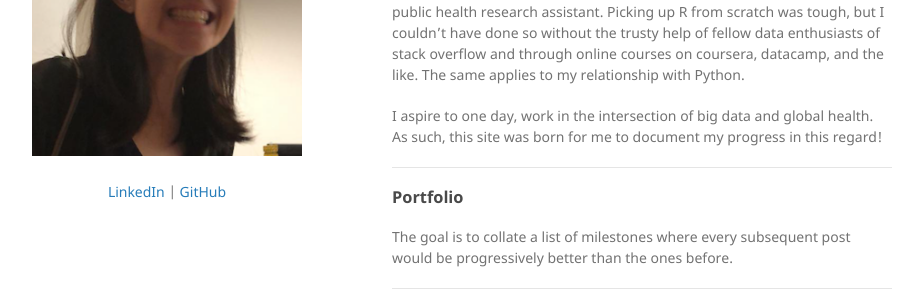
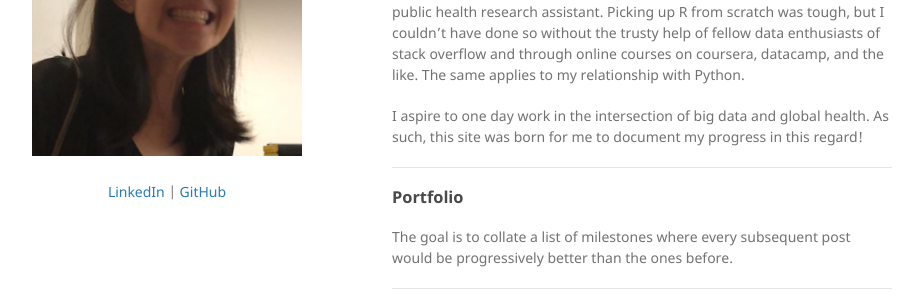
Before and after one commit to ashleythy/ashleythy.github.io, a Jekyll site: the page built from index.md, in a window 1280 px wide. Shown: the part 240-540 px from the top of the page, without its empty margins (178-1101 px from the left). Built offline with Jekyll 4.4.1, drawn with Linux system fonts in a browser that asks for light colours; our own code applies the rules of GitHub Pages for plain Markdown files.

```diff
--- a/index.md
+++ b/index.md
@@ -7,7 +7,7 @@ My academic background, however, lies within the biomedical and social sciences,
 
 My first programming language was R, back in 2018 when I worked as a public health research assistant. Picking up R from scratch was tough, but I couldn’t have done so without the trusty help of fellow data enthusiasts of stack overflow and through online courses on coursera, datacamp, and the like. The same applies to my relationship with Python.
 
-I aspire to one day, work in the intersection of big data and global health. As such, this site was born for me to document my progress in this regard!
+I aspire to one day work in the intersection of big data and global health. As such, this site was born for me to document my progress in this regard!
 
 ---
 
```
